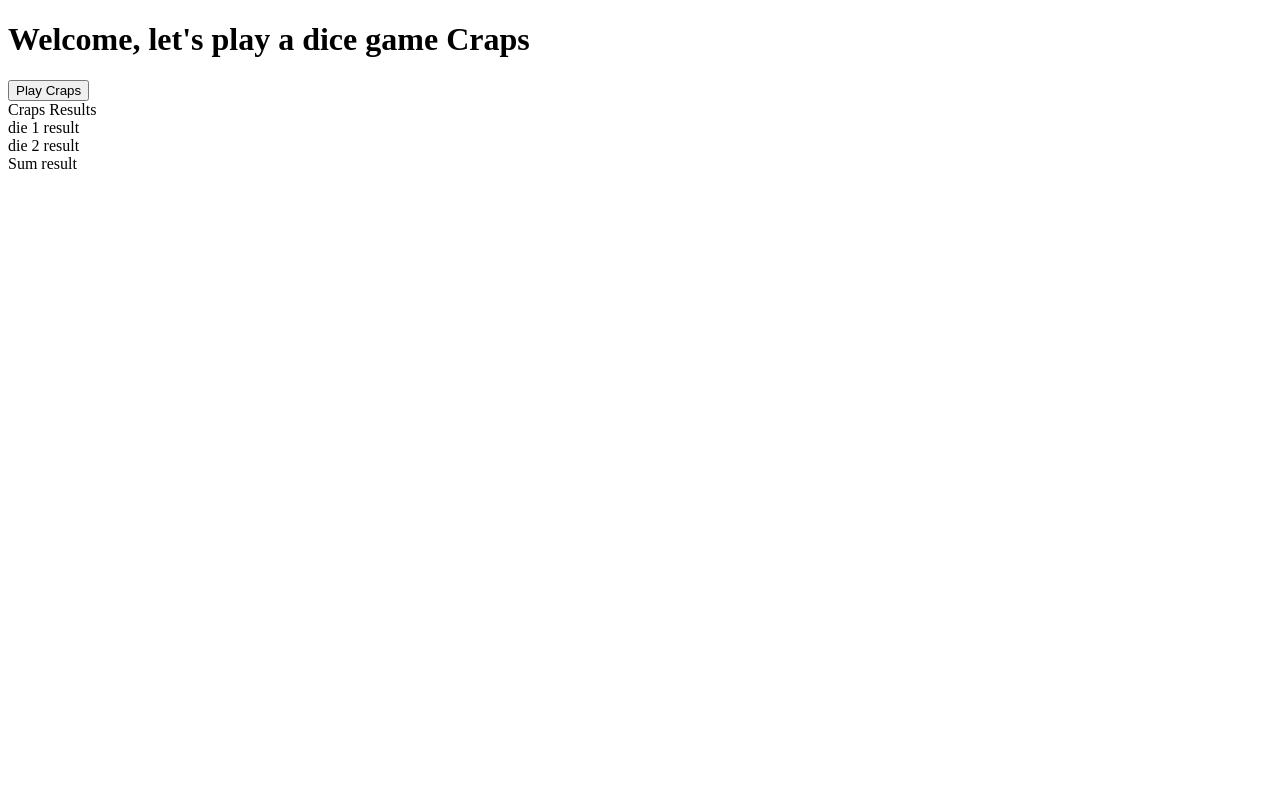
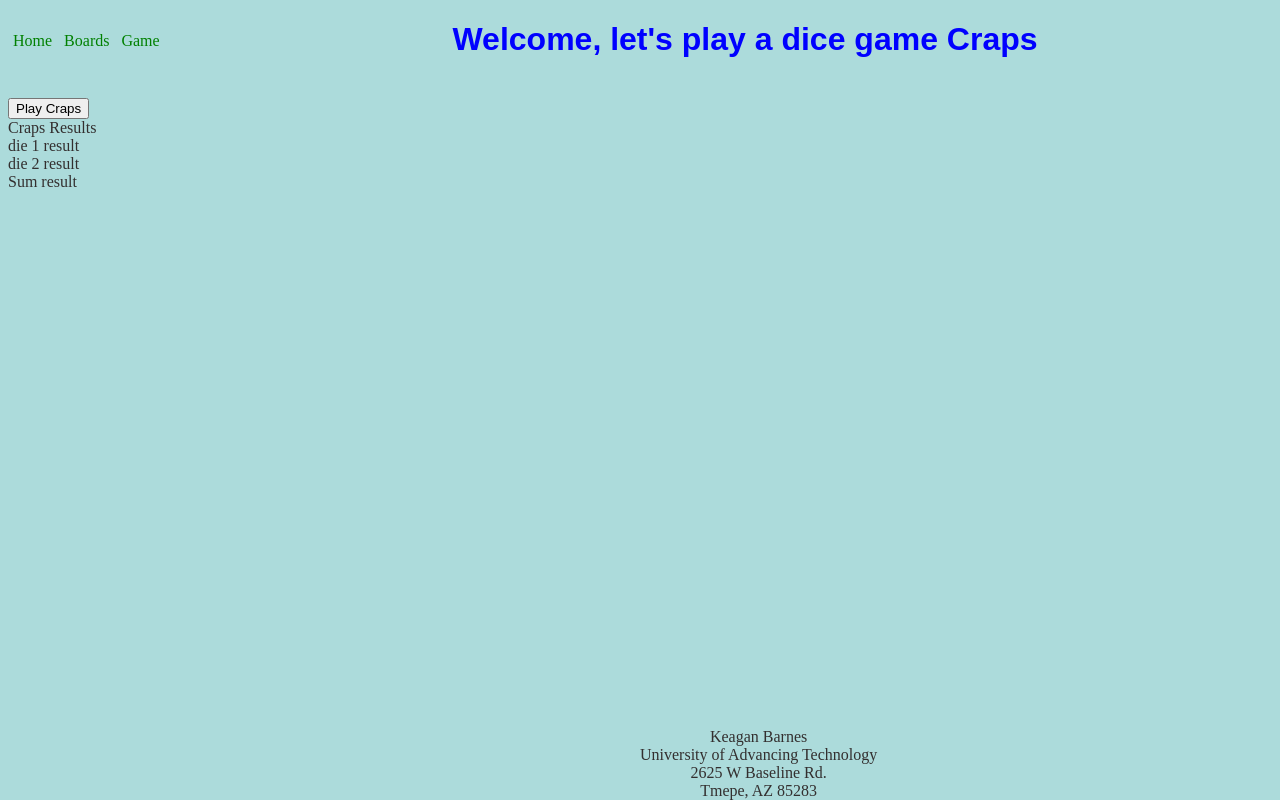
Before and after one commit to Kbarnes78/csc102, a plain HTML site: page game.html in a window 1280 px wide. Drawn offline with Linux system fonts and the light colour scheme.

Commit message:
Add files via upload

```diff
--- a/game.html
+++ b/game.html
@@ -5,15 +5,33 @@
     <meta name="viewport" content="width=device-width, initial-scale=1.0">
     <title>Week 3 Game Assignment</title>
     <script src="code.js"></script>
+    <link href="main.css" rel="stylesheet">
 </head>
 <body>
+    <header>
+        <!-- This is the navigation menu section -->
+        <nav>
+            <!-- The a tag is the anchor tag - it creats a hyperlink -->
+            <a href="index.html">Home</a> &nbsp;
+            <a href="boards.html">Boards</a> &nbsp;
+            <a href="game.html">Game</a>
+        </nav>
+    </header>
     <!-- Let the user know what the page is all about -->
     <h1>Welcome, let's play a dice game Craps</h1>
-
+    <br>
     <button onclick="playCraps();">Play Craps</button>
     <div id="crapsResults">Craps Results</div>
     <div id="die1Result">die 1 result</div>
     <div id="die2Result">die 2 result</div>
     <div id="sumResult">Sum result</div>
+
+    <footer>
+        <!-- br breaks a new line -->
+        Keagan Barnes<br>
+        University of Advancing Technology<br>
+        2625 W Baseline Rd.<br>
+        Tmepe, AZ 85283
+</footer>
 </body>
 </html>
--- /dev/null
+++ b/main.css
@@ -0,0 +1,59 @@
+/* This is a comment in CSS. This is the only style option for a comment.
+   This is a multi-line comment.
+
+   The format of a CSS style is:
+
+   selector{
+        property: value;
+        property2: value;
+   }
+
+   All of the HTML page content is in the body section, so when we use the body selector, we are changing things for the whole page
+
+   We are changing the background color and the text color.
+*/
+body{
+    background-color: rgb(172, 219, 219);
+    color: rgb(51, 47, 47);
+}
+
+/* Heading 1, we are going to change the font for this page title, and the text color */
+h1{
+    font-family: Arial, Helvetica, sans-serif;
+    color: blue;
+}
+/* Style the links */
+nav{
+    height: 60px;
+    width: 200px;
+    float: left;
+    padding: 5px;
+    line-height: 30px;
+}
+
+/* Place the footer at the bottom of the page */
+footer{
+    position: fixed;
+    bottom: 0;
+    left: 50%;
+    text-align: center;
+}
+
+/* This is a custom selector - it will only affect an item on the HTML page that has an ID of memeImage; These settings will help with a future assignment. */
+#memeImage{
+    position: absolute;
+    left: 25%;
+    top: 25%;
+    width: 200px;
+}
+
+/* Change the header to be in the center of the page */
+h1{
+    text-align: center;
+}
+
+/* Anchor tag styles - make the hyperlinks look better */
+a{
+    text-decoration: none;
+    color: green;
+}
```
Also changed, not shown: boards.html (+9 -11 lines), index.html (+4 -1 lines).
